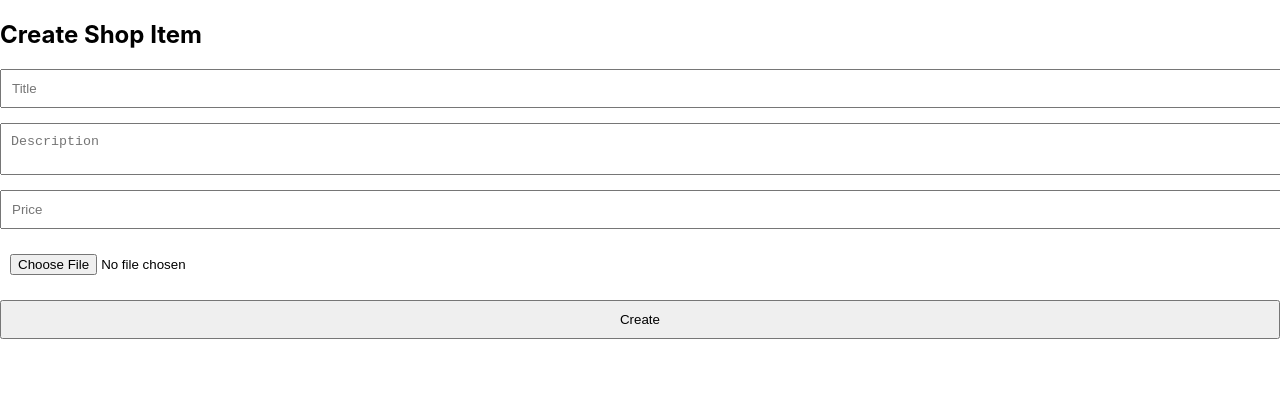
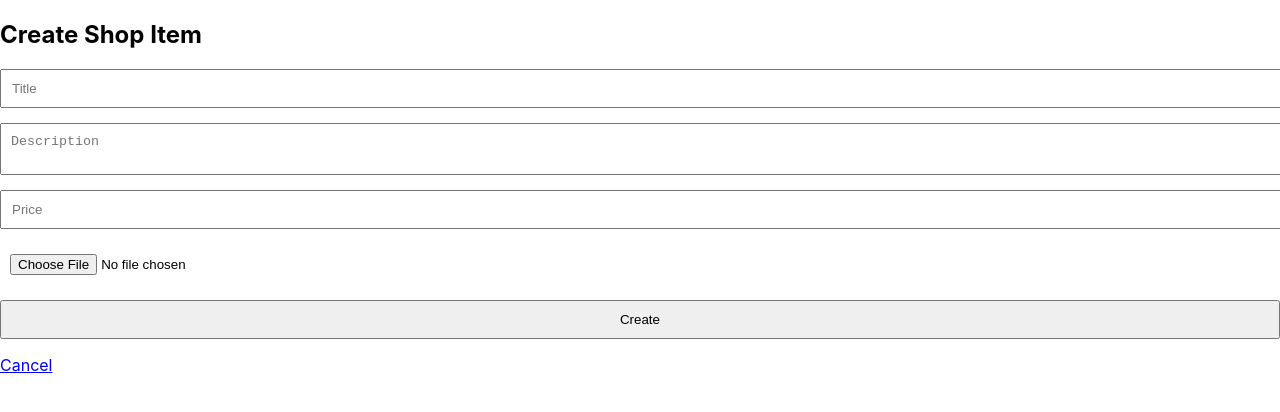
Before and after one commit to SE4106-Web-Project-Team/Paddy-buying-and-selling-Platform, a React (Create React App) app in the folder frontend/: page /shop/create in a window 1280 px wide. Shown: the top 412 px of the page. Built offline with nearby package versions, Linux system fonts and the light colour scheme; no server answers.

Commit message:
Add cancle buttons for each create and edit pages

```diff
--- a/frontend/src/pages/admin/AdminCreateBlog.jsx
+++ b/frontend/src/pages/admin/AdminCreateBlog.jsx
@@ -55,6 +55,9 @@ const AdminCreateBlog = () => {
           required
         /><br /><br />
         <button type="submit">Submit</button>
+        <p>
+          <a href="/admin/blogs">Cancel</a>
+        </p>
       </form>
     </div>
   );
--- a/frontend/src/pages/admin/AdminEditBlog.jsx
+++ b/frontend/src/pages/admin/AdminEditBlog.jsx
@@ -53,6 +53,9 @@ const AdminEditBlog = () => {
           onChange={(e) => setImage(e.target.files[0])}
         /><br /><br />
         <button type="submit">Update</button>
+        <p>
+          <a href="/admin/blogs">Cancel</a>
+        </p>
       </form>
     </div>
   );
--- a/frontend/src/pages/gig/GigCreate.jsx
+++ b/frontend/src/pages/gig/GigCreate.jsx
@@ -56,6 +56,9 @@ const GigCreate = () => {
         <input type="number" name="quantity" placeholder="Quantity (kg)" onChange={handleChange} required />
         <textarea name="description" placeholder="Description" onChange={handleChange} required />
         <button type="submit">Create Gig</button>
+        <p>
+          <a href="/profile">Cancel</a>
+        </p>
       </form>
     </div>
   );
--- a/frontend/src/pages/shop/ShopCreate.jsx
+++ b/frontend/src/pages/shop/ShopCreate.jsx
@@ -1,6 +1,7 @@
 // /src/pages/ShopCreate.jsx
 import React, { useState } from "react";
 import axios from "axios";
+import { useNavigate } from "react-router-dom";
 
 const ShopCreate = () => {
   const [title, setTitle] = useState("");
@@ -8,6 +9,8 @@ const ShopCreate = () => {
   const [price, setPrice] = useState("");
   const [image, setImage] = useState(null);
   const token = localStorage.getItem("token");
+
+  const navigate = useNavigate();
 
   const handleSubmit = async (e) => {
     e.preventDefault();
@@ -34,6 +37,7 @@ const ShopCreate = () => {
       setDescription("");
       setPrice("");
       setImage(null);
+      navigate("/profile");
     } catch (err) {
       console.error("Error creating shop item:", err.response?.data || err);
       alert("Failed to create shop item.");
@@ -70,6 +74,9 @@ const ShopCreate = () => {
           required
         />
         <button type="submit">Create</button>
+        <p>
+          <a href="/profile">Cancel</a>
+        </p>
       </form>
     </div>
   );
--- a/frontend/src/pages/shop/ShopEdit.jsx
+++ b/frontend/src/pages/shop/ShopEdit.jsx
@@ -26,6 +26,7 @@ const ShopEdit = () => {
         if (image) {
           setPreview(`http://localhost:5000/uploads/${image}`);
         }
+
       } catch (err) {
         console.error("Error fetching shop item", err);
       }
@@ -67,7 +68,7 @@ const ShopEdit = () => {
       });
 
       alert("Shop item updated successfully!");
-      navigate("/shop");
+      navigate("/profile");
     } catch (err) {
       console.error("Failed to update shop item", err);
     }
@@ -112,6 +113,9 @@ const ShopEdit = () => {
           </div>
         )}
         <button type="submit">Update</button>
+        <p>
+          <a href="/profile">Cancel</a>
+        </p>
       </form>
     </div>
   );
```
Also changed, not shown: 7 other files (tests, documents, lock files or other folders).
